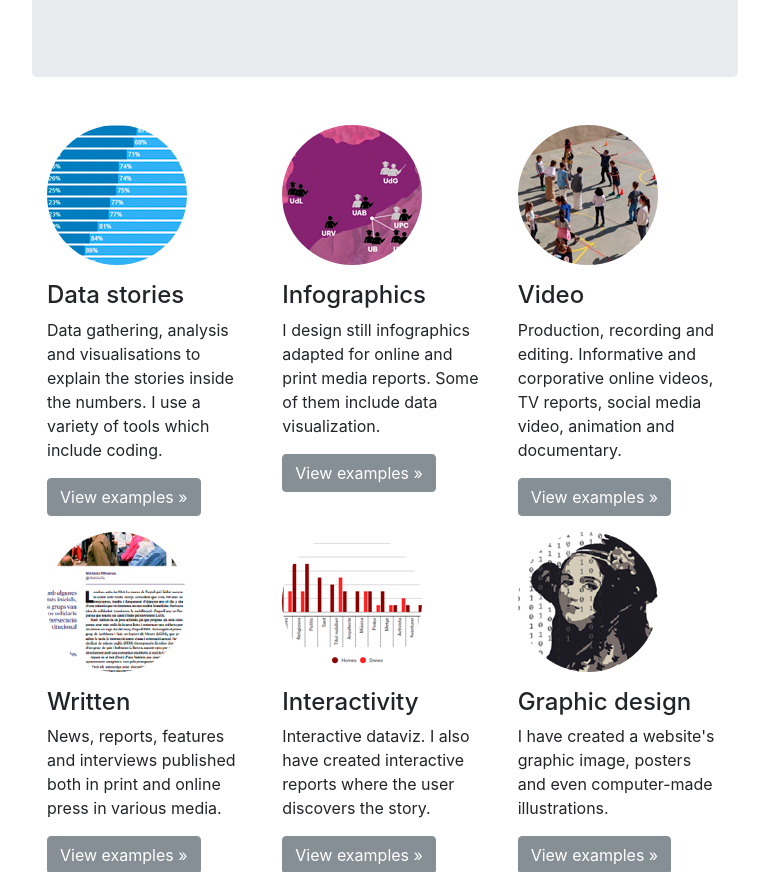
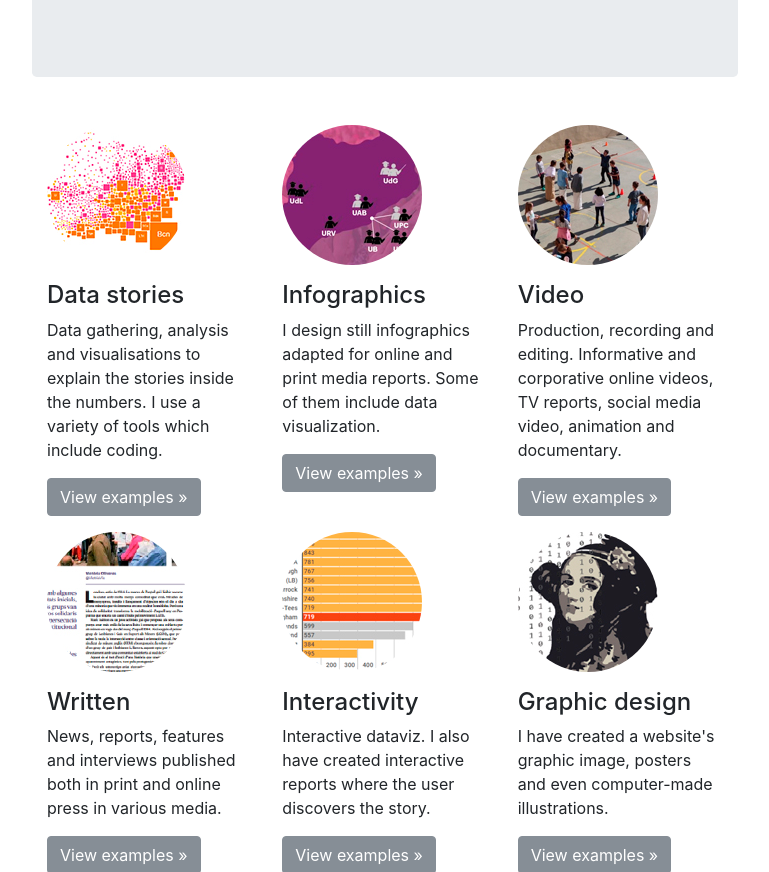
Before and after one commit to vicoliveres/victoria-oliveres-torrescassana-data-journalism, a plain HTML site: page docs/index.html in a window 1280 px wide. Shown: the part 371-1243 px from the top of the page, without its empty margins (255-1024 px from the left). Drawn offline with nearby package versions, Linux system fonts and the light colour scheme.

Commit message:
Update index.html

```diff
--- a/docs/index.html
+++ b/docs/index.html
@@ -43,7 +43,7 @@
         <div class="row marketing">
 
           <div class="col-sm-6 col-md-5 col-lg-4">
-            <img class="rounded-circle" src="./img/data-screenshot.jpg" alt="Data screenshot" width="140" height="140">
+            <img class="rounded-circle" src="./img/data-screenshot2.jpg" alt="Data screenshot" width="140" height="140">
             <h2>Data stories</h2>
             <p>Data gathering, analysis and visualisations to explain the stories inside the numbers. I use a variety of tools which include coding.</p>
             <p><a class="btn btn-secondary" href="https://periodismelapislatzuli.wordpress.com/tag/data/" target="_blank" role="button">View examples &raquo;</a></p>
@@ -71,7 +71,7 @@
           </div>
 
           <div class="col-sm-6 col-md-5 col-lg-4">
-            <img class="rounded-circle" src="./img/interactivity-screenshot.jpg" alt="Interactivity screenshot" width="140" height="140">
+            <img class="rounded-circle" src="./img/interactivity-screenshot3.jpg" alt="Interactivity screenshot" width="140" height="140">
             <h2>Interactivity</h2>
             <p>Interactive dataviz. I also have created interactive reports where the user discovers the story.</p>
             <p><a class="btn btn-secondary" href="https://periodismelapislatzuli.wordpress.com/tag/interactivity/" target="_blank" role="button">View examples &raquo;</a></p>
```
